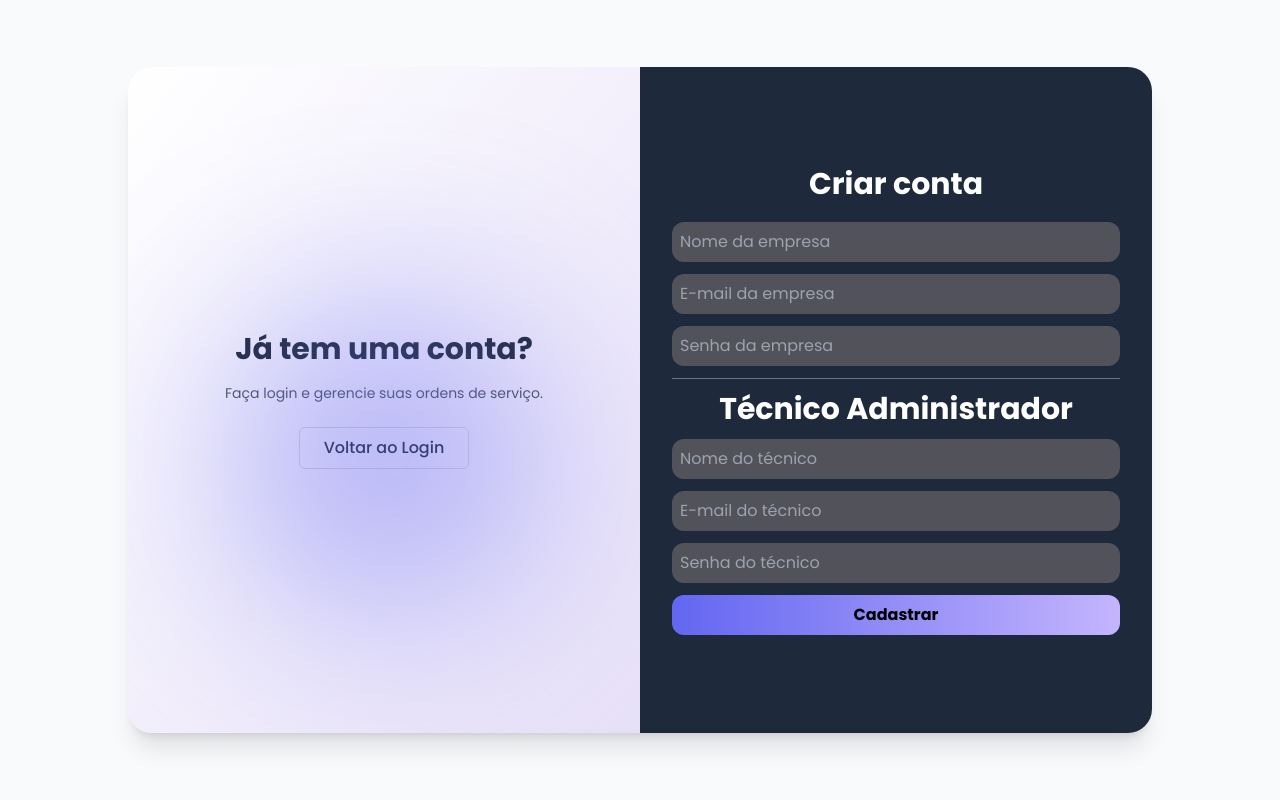
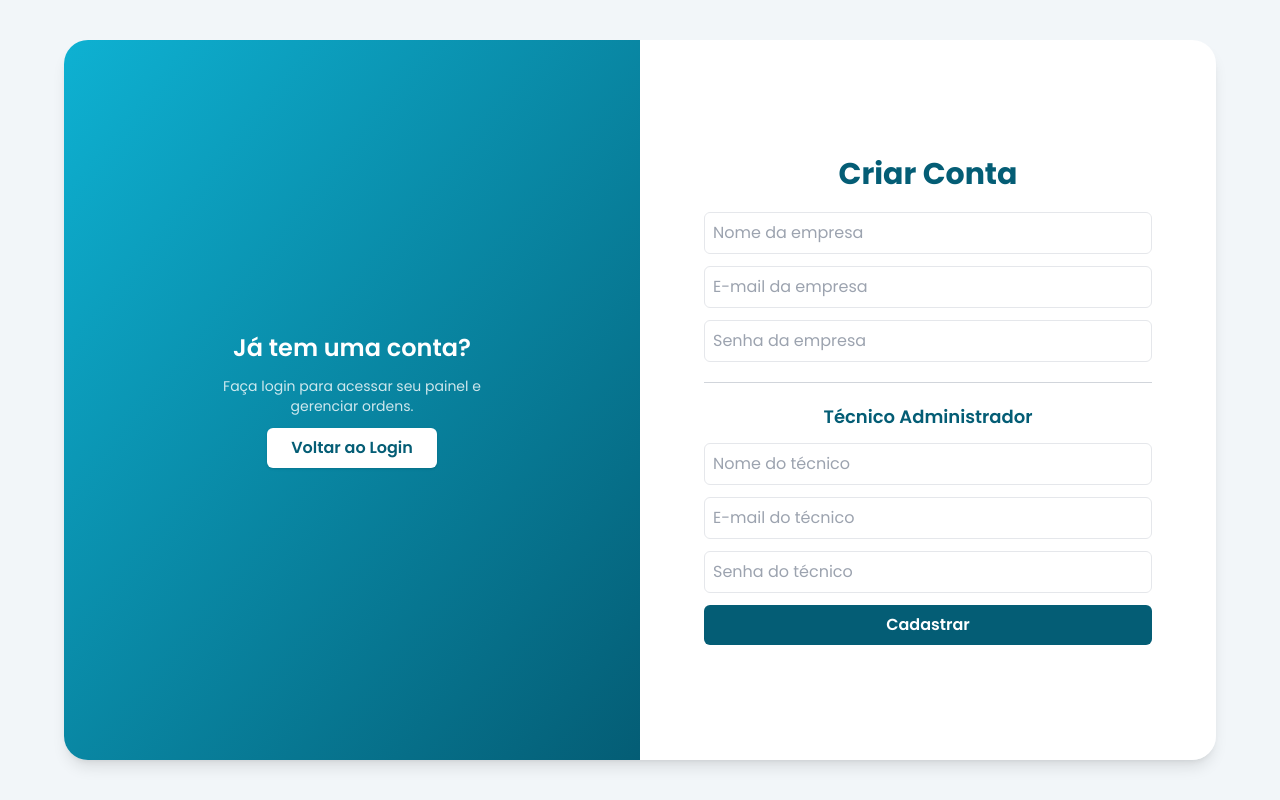
Before and after one commit to gustavolopescoder/FrontEndOS, a React (Vite) app: page /login in a window 1280 px wide. Both pictures are taken after a click on the button "Cadastre-se". Built offline with nearby package versions, Linux system fonts and the light colour scheme.

Commit message:
FrontEnd ReAjustado

```diff
--- a/src/componentes/Pages/Login.jsx
+++ b/src/componentes/Pages/Login.jsx
@@ -1,16 +1,15 @@
 import { useState } from "react";
 import axios from "axios";
 import { AnimatePresence, motion } from "framer-motion";
+import logo from "/ChamaNaOS.png"; // ajuste conforme o local da imagem
 
 function Login({ onLogin }) {
   const [modoCadastro, setModoCadastro] = useState(false);
   const [erro, setErro] = useState("");
 
-  // Login
   const [email, setEmail] = useState("");
   const [senha, setSenha] = useState("");
 
-  // Cadastro
   const [nomeEmpresa, setNomeEmpresa] = useState("");
   const [emailCadastro, setEmailCadastro] = useState("");
   const [senhaCadastro, setSenhaCadastro] = useState("");
@@ -29,10 +28,8 @@ function Login({ onLogin }) {
           senha,
         }
       );
-
       const token = res.data.token;
       localStorage.setItem("token", token);
-
       if (onLogin) onLogin(res.data.tecnico);
     } catch (err) {
       console.error(err);
@@ -43,7 +40,7 @@ function Login({ onLogin }) {
   const handleCadastro = async (e) => {
     e.preventDefault();
     try {
-      const res = await axios.post(
+      await axios.post(
         "https://backendos-production.up.railway.app/empresas-ti",
         {
           nome: nomeEmpresa,
@@ -57,8 +54,6 @@ function Login({ onLogin }) {
 
       alert("Cadastro realizado com sucesso!");
       setModoCadastro(false);
-
-      // Limpar campos
       setNomeEmpresa("");
       setEmailCadastro("");
       setSenhaCadastro("");
@@ -86,42 +81,40 @@ function Login({ onLogin }) {
   };
 
   return (
-    <div className="w-screen h-screen flex items-center justify-center bg-slate-50">
-      <div className="flex w-4/5 h-5/6 relative overflow-hidden rounded-3xl shadow-xl">
-        {/* Lado direito fixo */}
-        <div className="relative w-2/4 flex flex-col text-center bg-gradient-to-br from-white to-[#e7e0f8] overflow-hidden justify-center items-center p-5 z-10">
-          <h1 className="text-3xl font-bold text-gray-800 mb-4">
+    <div className="w-screen h-screen flex items-center justify-center bg-[#F2F6F9] px-4">
+      <div className="flex flex-row w-full max-w-6xl h-[90vh] shadow-lg rounded-3xl overflow-hidden">
+        <div className="md:w-1/2 w-full bg-gradient-to-br from-[#0EB1D2] to-[#045D75] flex flex-col justify-center items-center text-white p-8 text-center space-y-3">
+          <h1 className="text-2xl font-semibold">
             {modoCadastro ? "Já tem uma conta?" : "Não tem uma conta?"}
           </h1>
-          <p className="text-gray-600 text-sm max-w-xs">
+          <p className="text-white/80 text-sm max-w-xs">
             {modoCadastro
-              ? "Faça login e gerencie suas ordens de serviço."
-              : "Cadastre sua empresa agora e comece a usar o sistema em minutos."}
+              ? "Faça login para acessar seu painel e gerenciar ordens."
+              : "Cadastre sua empresa e comece agora mesmo."}
           </p>
           <button
             onClick={trocarModo}
-            className="mt-6 px-6 py-2 rounded-md border border-gray-300 text-gray-800 font-medium hover:bg-gray-100 transition"
+            className="mt-4 px-6 py-2 rounded-md bg-white text-[#045D75] font-semibold shadow hover:bg-gray-100 transition"
           >
             {modoCadastro ? "Voltar ao Login" : "Cadastre-se"}
           </button>
-          <div className="pointer-events-none absolute top-60 left-1/2 -translate-x-1/2 w-[300px] h-[300px] bg-indigo-500 opacity-50 rounded-full blur-[100px] z-0" />
         </div>
 
-        {/* Lado esquerdo com formulário */}
-        <div className="w-2/4 bg-slate-800 rounded-e-xl p-8 flex items-center justify-center relative overflow-hidden">
+        {/* Formulário animado */}
+        <div className="md:w-1/2 w-full bg-white flex items-center justify-center px-6 py-8">
           <AnimatePresence mode="wait" initial={false}>
             <motion.div
               key={modoCadastro ? "cadastro" : "login"}
               initial={{ x: modoCadastro ? 100 : -100, opacity: 0 }}
               animate={{ x: 0, opacity: 1 }}
               exit={{ x: modoCadastro ? -100 : 100, opacity: 0 }}
-              transition={{ duration: 0.5, ease: "easeInOut" }}
+              transition={{ duration: 0.4 }}
               className="w-full max-w-md space-y-5"
             >
               {modoCadastro ? (
                 <>
-                  <h1 className="text-white font-bold text-3xl text-center">
-                    Criar conta
+                  <h1 className="text-[#045D75] font-bold text-3xl text-center">
+                    Criar Conta
                   </h1>
                   <form
                     onSubmit={handleCadastro}
@@ -133,7 +126,7 @@ function Login({ onLogin }) {
                       onChange={(e) => setNomeEmpresa(e.target.value)}
                       required
                       placeholder="Nome da empresa"
-                      className="bg-zinc-600 p-2 rounded-xl text-white"
+                      className="p-2 border rounded-md"
                     />
                     <input
                       type="email"
@@ -141,7 +134,7 @@ function Login({ onLogin }) {
                       onChange={(e) => setEmailCadastro(e.target.value)}
                       required
                       placeholder="E-mail da empresa"
-                      className="bg-zinc-600 p-2 rounded-xl text-white"
+                      className="p-2 border rounded-md"
                     />
                     <input
                       type="password"
@@ -149,19 +142,19 @@ function Login({ onLogin }) {
                       onChange={(e) => setSenhaCadastro(e.target.value)}
                       required
                       placeholder="Senha da empresa"
-                      className="bg-zinc-600 p-2 rounded-xl text-white"
+                      className="p-2 border rounded-md"
                     />
-                    <hr className="border-zinc-500" />
-                    <h1 className="text-white font-bold text-3xl text-center">
+                    <hr className="my-2 border-gray-300" />
+                    <h2 className="text-lg font-semibold text-[#045D75] text-center">
                       Técnico Administrador
-                    </h1>
+                    </h2>
                     <input
                       type="text"
                       value={nomeTecnico}
                       onChange={(e) => setNomeTecnico(e.target.value)}
                       required
                       placeholder="Nome do técnico"
-                      className="bg-zinc-600 p-2 rounded-xl text-white"
+                      className="p-2 border rounded-md"
                     />
                     <input
                       type="email"
@@ -169,7 +162,7 @@ function Login({ onLogin }) {
                       onChange={(e) => setEmailTecnico(e.target.value)}
                       required
                       placeholder="E-mail do técnico"
-                      className="bg-zinc-600 p-2 rounded-xl text-white"
+                      className="p-2 border rounded-md"
                     />
                     <input
                       type="password"
@@ -177,21 +170,21 @@ function Login({ onLogin }) {
                       onChange={(e) => setSenhaTecnico(e.target.value)}
                       required
                       placeholder="Senha do técnico"
-                      className="bg-zinc-600 p-2 rounded-xl text-white"
+                      className="p-2 border rounded-md"
                     />
                     <button
                       type="submit"
-                      className="bg-gradient-to-r from-indigo-500 to-violet-300 p-2 rounded-xl font-bold hover:scale-105 transition-all duration-700 hover:shadow-indigo-300 hover:shadow-md"
+                      className="bg-[#045D75] text-white font-semibold py-2 rounded-md hover:bg-[#064e63] transition"
                     >
                       Cadastrar
                     </button>
-                    {erro && <p className="text-red-500">{erro}</p>}
+                    {erro && <p className="text-red-500 text-sm">{erro}</p>}
                   </form>
                 </>
               ) : (
                 <>
-                  <h1 className="text-white font-bold text-3xl text-center">
-                    Fazer login
+                  <h1 className="text-[#045D75] font-bold text-3xl text-center">
+                    Login
                   </h1>
                   <form onSubmit={handleLogin} className="flex flex-col gap-3">
                     <input
@@ -200,7 +193,7 @@ function Login({ onLogin }) {
                       onChange={(e) => setEmail(e.target.value)}
                       required
                       placeholder="E-mail"
-                      className="bg-zinc-600 p-2 rounded-xl text-white"
+                      className="p-2 border rounded-md"
                     />
                     <input
                       type="password"
@@ -208,15 +201,15 @@ function Login({ onLogin }) {
                       onChange={(e) => setSenha(e.target.value)}
                       required
                       placeholder="Senha"
-                      className="bg-zinc-600 p-2 rounded-xl text-white"
+                      className="p-2 border rounded-md"
                     />
                     <button
                       type="submit"
-                      className="bg-gradient-to-r from-indigo-500 to-violet-300 p-2 rounded-xl font-bold hover:scale-105 transition-all duration-700 hover:shadow-indigo-300 hover:shadow-md"
+                      className="bg-[#045D75] text-white font-semibold py-2 rounded-md hover:bg-[#064e63] transition"
                     >
                       Entrar
                     </button>
-                    {erro && <p className="text-red-500">{erro}</p>}
+                    {erro && <p className="text-red-500 text-sm">{erro}</p>}
                   </form>
                 </>
               )}
--- a/src/componentes/Pages/Menu.jsx
+++ b/src/componentes/Pages/Menu.jsx
@@ -86,7 +86,10 @@ const MenuLateral = ({ usuarioLogado }) => {
       >
         <div id="header" className="border p-3 flex items-center gap-3">
           <img src="./ChamaNaOS.png" className="w-12" alt="Logo" />
-          <h1 className="font-bold">ChamaNaOS</h1>
+          <h1 className="font-semibold">
+            <span className="text-blue-950">Chama</span>Na
+            <span className="text-cyan-400">OS</span>
+          </h1>
         </div>
         <nav className="p-2 space-y-3 flex flex-col flex-grow">
           <h1>Navegação</h1>
```
